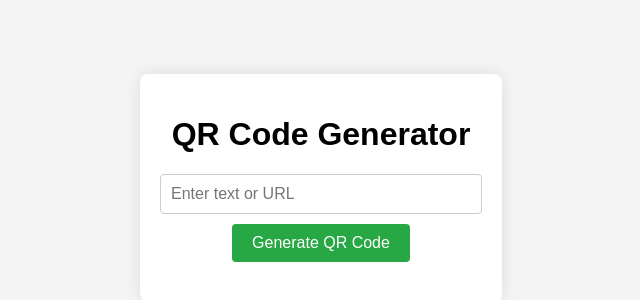
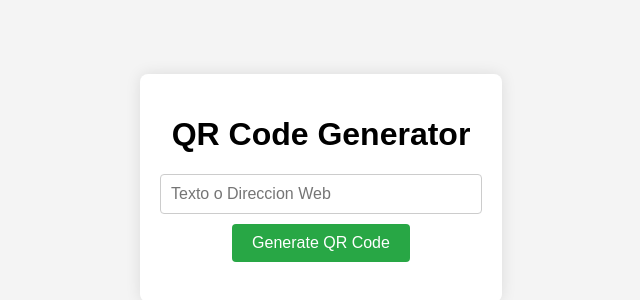
Before and after one commit to AngelH2Z/Generadorqr24, a plain HTML site: page index.html in a window 1280 px wide. Shown: the part 212-512 px from the top of the page, 319-959 px from the left. Drawn offline with Linux system fonts and the light colour scheme.

Commit message:
Update index.html

```diff
--- a/index.html
+++ b/index.html
@@ -50,7 +50,7 @@
 
     <div class="container">
         <h1>QR Code Generator</h1>
-        <input type="text" id="text" placeholder="Enter text or URL" />
+        <input type="text" id="text" placeholder="Texto o Direccion Web" />
         <br />
         <button onclick="generateQRCode()">Generate QR Code</button>
         <div id="qrcode"></div>
```
